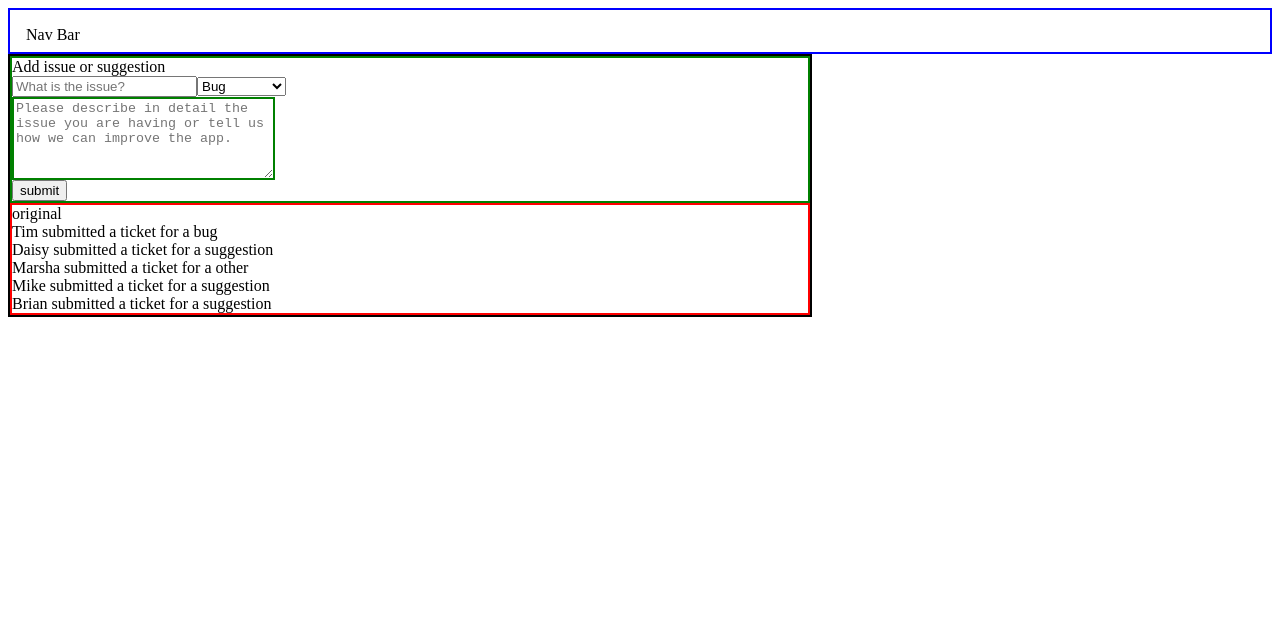
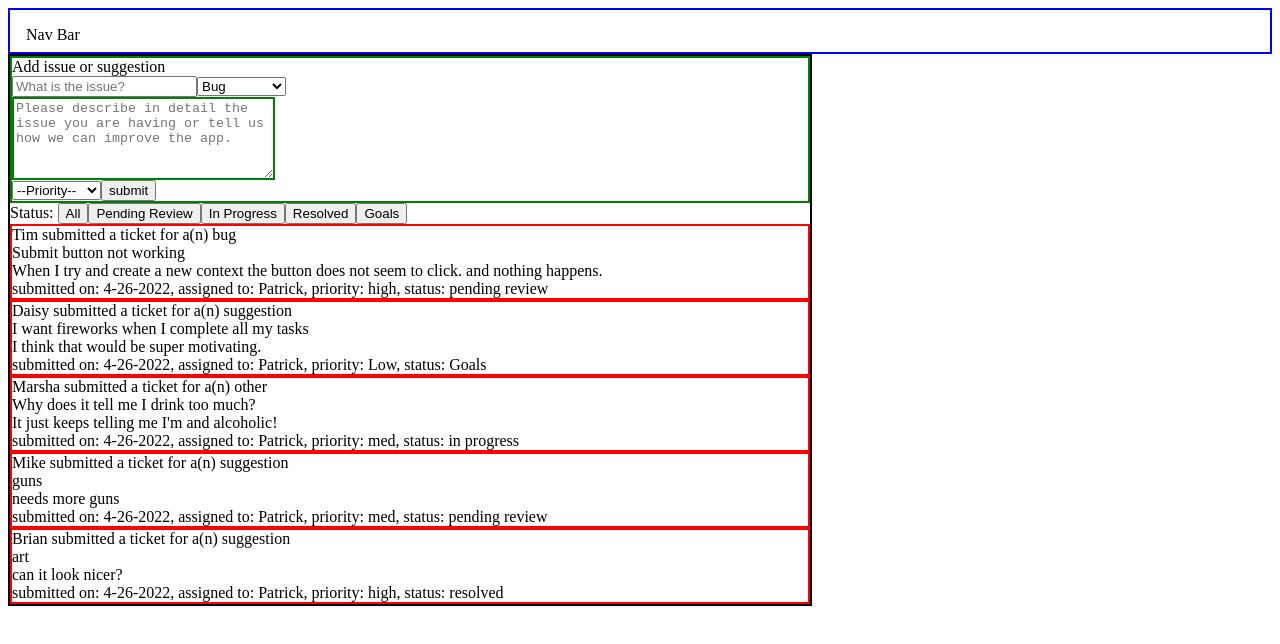
Before and after one commit to flyingwolf1701/vanillaDOM, a website: page client/index.html in a window 1280 px wide. Drawn offline with Linux system fonts and the light colour scheme.

Commit message:
MVP of wireframe acheived

```diff
--- a/client/app.js
+++ b/client/app.js
@@ -104,23 +104,24 @@ const titleAttr = {
 setAttributes(title, titleAttr)
 form.append(title)
 
-//select
-const select = document.createElement('select');
-const selectAttr = {
+//select type
+
+const selectIssue = document.createElement('select');
+const selectIssueAttr = {
   name: 'issue'
 }
-setAttributes(select, selectAttr)
-form.append(select)
+setAttributes(selectIssue, selectIssueAttr)
+form.append(selectIssue)
 
 const options = (issue) => {
-  const option = document.createElement('option');
-  option.innerText = issue;
+  const option1 = document.createElement('option');
+  option1.innerText = issue;
   const optionAttr = {
-    value: `${issue} test`,
+    value: issue,
 
   }
-  setAttributes(option, optionAttr)
-  select.append(option)
+  setAttributes(option1, optionAttr)
+  selectIssue.append(option1)
 }
 
 const optionsArray = ['Bug', 'Suggestion', 'Other'];
@@ -142,6 +143,42 @@ const textFieldAttr = {
 setAttributes(textField, textFieldAttr);
 form.append(textField);
 
+//Select Priority
+
+const priority = document.createElement('select');
+const priorityAttr = {
+  name: 'priority',
+}
+setAttributes(priority, priorityAttr)
+form.append(priority)
+
+const priorityOptions = (val, inner) => {
+  const priorityOption = document.createElement('option');
+  priorityOption.innerText = inner;
+  const priorityOptionAttr = {
+    value: `${val}`,
+
+  }
+  setAttributes(priorityOption, priorityOptionAttr)
+  priority.append(priorityOption)
+}
+
+const priorityOptionsArray = {
+  '': '--Priority--',
+  bug: 'Bug',
+  suggestion: 'Suggestion',
+  other: 'Other',
+};
+
+
+for (const [key, value] of Object.entries(priorityOptionsArray)) {
+  priorityOptions(key, value);
+}
+
+
+
+//Submit button
+
 const button = document.createElement('button');
 button.innerText = 'submit'
 form.append(button);
@@ -153,63 +190,104 @@ form.append(button);
 const createElement = (initObj) => {
   const element = document.createElement(initObj.Tag);
   for (let prop in initObj){
-    if (prop === 'childNodes'){
-      initObj.childNodes.forEach((node) => {
-        element.appendChild(node)
-      });
-    } else if (prop === 'attributes'){
-      initObj.attributes.forEach((attr) => {
-        element.setAttribute(attr.key, attr.value)
-      });
-    } else {
-      element[prop] = initObj[prop];
-    }
+    element[prop] = initObj[prop];
   }
   return element;
 }
 
-const resultsContainer = createElement({
+const resultsHeader = createElement({
   Tag: 'div',
-  innerText: 'original',
-  attributes:
-    [
-      {key: 'class', value: 'results-container'},
-    ]
+  innerText: 'Status: ',
 });
-main.append(resultsContainer)
+const resultsHeaderAttr = {
+  class: 'results-header'
+}
+setAttributes(resultsHeader, resultsHeaderAttr);
+main.append(resultsHeader)
+
+// Buttons to show status
+const statusBtn = {
+  all: 'All',
+  pendingReview: 'Pending Review',
+  inProgress: 'In Progress',
+  resolved: 'Resolved',
+  goals: 'Goals',
+  }
+
+for (const [key, value] of Object.entries(statusBtn)){
+  const button = createElement({
+    Tag: 'button',
+    innerText: value,
+  })
+  const buttonAttr = {
+    class: `button`,
+  }
+  setAttributes(button, buttonAttr);
+  resultsHeader.append(button)
+};
+
 
 // display issues
 
 //All
 issuesDB.map(item => {
-  let element = item;
-  console.log(element)
+// Individual wrapper
+  const resultsContainer = createElement({
+    Tag: 'div',
+    // innerText: 'results container',
+  });
+  const resultsContainerAttr = {
+    class: `results-container ${item.type}`
+  }
+  setAttributes(resultsContainer, resultsContainerAttr);
+  main.append(resultsContainer)
+
 //Header
   const header = createElement({
     Tag: 'div',
-    innerText: `${element.created_by} submitted a ticket for a ${item.type}`,
-    // const titleAttr = {
-    //   placeholder: 'What is the issue?',
-    //   type: 'text',
-    //   class: 'form'
-    // }
-    // setAttributes(title, titleAttr)
-    // attributes:[
-    //   {key: 'class', value: `results`},
-    //   // {id: 'class', value: item.type}
-    // ],
+    innerText: `${item.created_by} submitted a ticket for a(n) ${item.type}`,
+  })
+  const headerAttr = {
+    class: `header`,
+  }
+  setAttributes(header, headerAttr);
+  resultsContainer.append(header)
 
+//Subject line
+  const subjectLine = createElement({
+    Tag: 'div',
+    innerText: `${item.issue}`,
   })
-//Subject line
-const subjectLine = createElement({
-  Tag: 'div',
-  innerText: `${item.created_by} submitted a ticket for a ${item.type}`,
-  attributes:[
-    {key: 'class', value: 'results'}
-  ],
-})
+  const subjectLineAttr = {
+    class: `subject-line`,
+  }
+  setAttributes(subjectLine, subjectLineAttr);
+  resultsContainer.append(subjectLine)
 
-  resultsContainer.append(header)
+  //Body
+  const body = createElement({
+    Tag: 'div',
+    innerText: `${item.details}`,
+  })
+  const bodyAttr = {
+    class: `subject-line`,
+  }
+  setAttributes(body, bodyAttr);
+  resultsContainer.append(body)
+
+  //Footer
+  // console.log(`submitted on: ${item.created_at}  assigned to: ${assigned_to} priority: ${priority}`)
+
+  const footer = createElement({
+    Tag: 'div',
+    innerText: `submitted on: ${item.created_at},  assigned to: ${item.assigned_to}, priority: ${item.priority}, status: ${item.status}`
+  })
+  const footerAttr = {
+    class: `footer ${item.type}`,
+  }
+  setAttributes(footer, footerAttr);
+  resultsContainer.append(footer)
+
 })
 
 
--- a/client/style.css
+++ b/client/style.css
@@ -8,7 +8,7 @@
   flex-direction: column;
   border: 2px solid black;
   max-width: 800px;
-  max-height: 500px
+
 
 }
 
```
